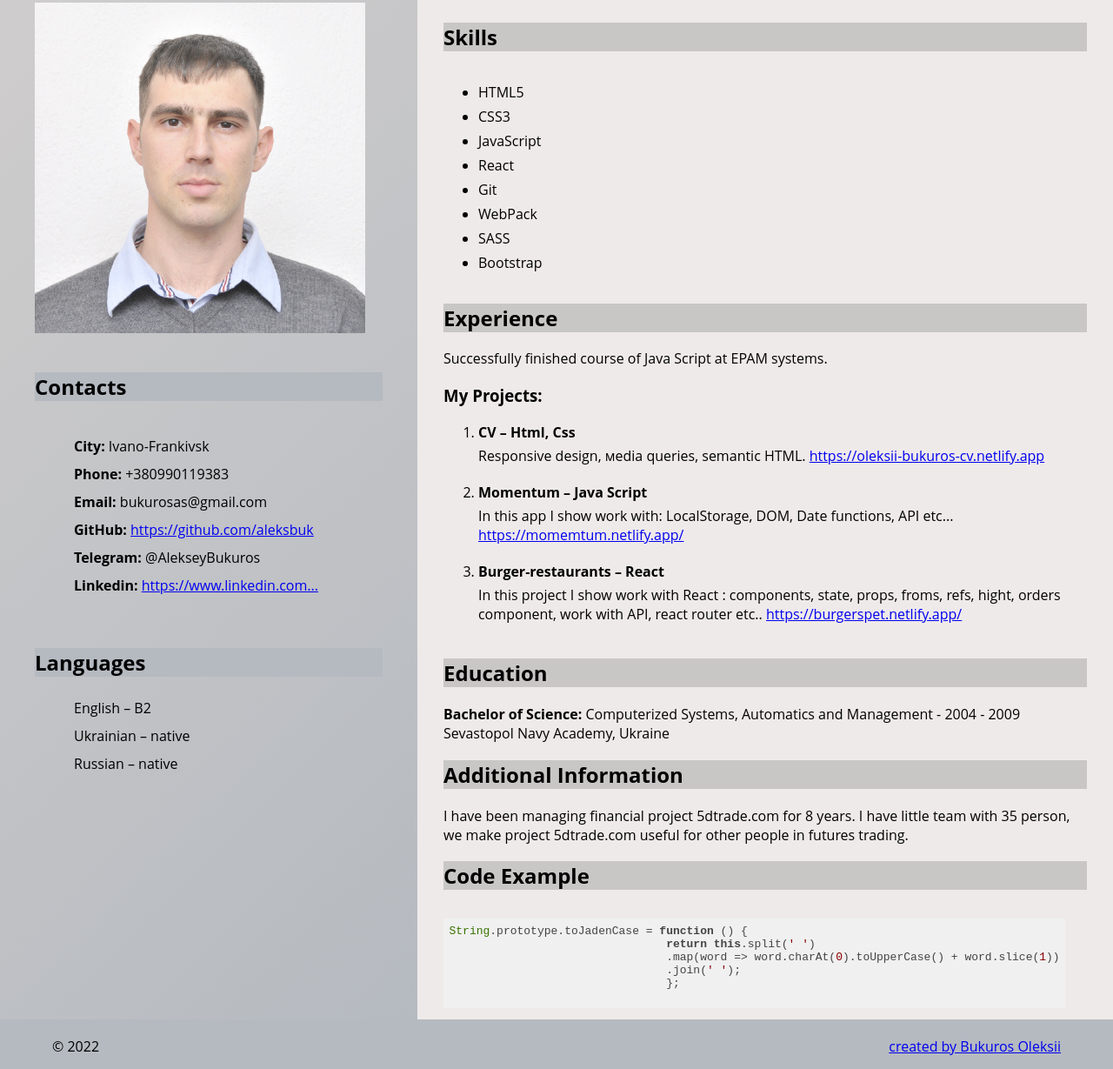
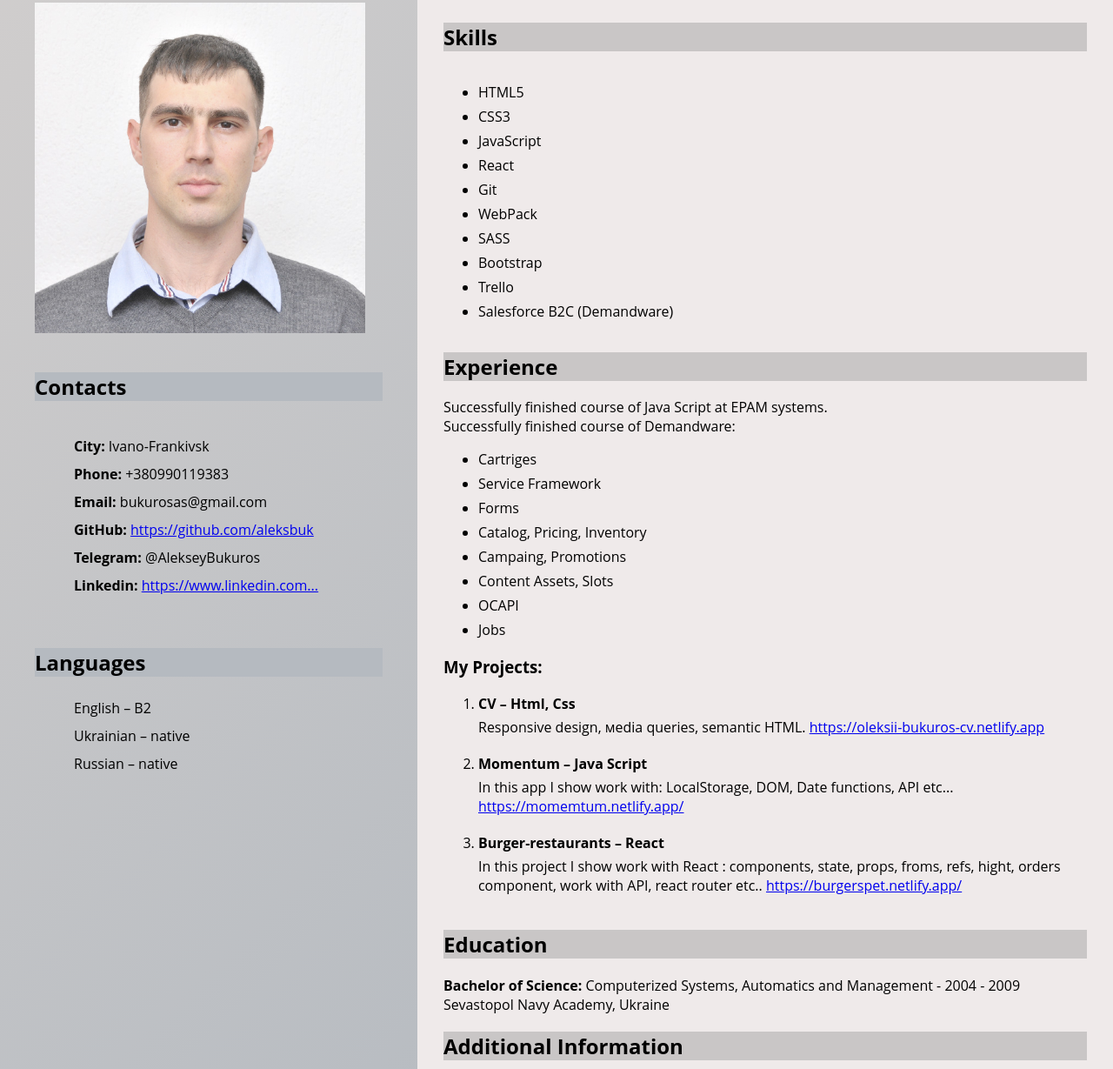
Before and after one commit to aleksbuk/OleksiiBukurosCV, a plain HTML site: page index.html in a window 1280 px wide. Shown: the part 277-1506 px from the top of the page at 87% size. Drawn offline with Linux system fonts and the light colour scheme.

Commit message:
add new skills

```diff
--- a/index.html
+++ b/index.html
@@ -91,6 +91,8 @@
                     <li>WebPack</li>
                     <li>SASS</li>
                     <li>Bootstrap</li>
+                    <li>Trello</li>
+                    <li>Salesforce B2C (Demandware)</li>
                 </ul>
             </div>
         </section>
@@ -100,6 +102,18 @@
                 <div>
                     Successfully finished course of Java Script at EPAM systems.
                 </div>
+                <div>
+                    Successfully finished course of Demandware:
+                    <ul class="container">
+                        <li>Cartriges</li>
+                        <li>Service Framework</li>
+                        <li>Forms</li>
+                        <li>Catalog, Pricing, Inventory</li>
+                        <li>Campaing, Promotions</li>
+                        <li>Content Assets, Slots</li>
+                        <li>OCAPI</li>
+                        <li>Jobs</li>
+                    </ul>
                 <div class="projects">
                     <h3>My Projects:</h3>
                     <ol>
```
